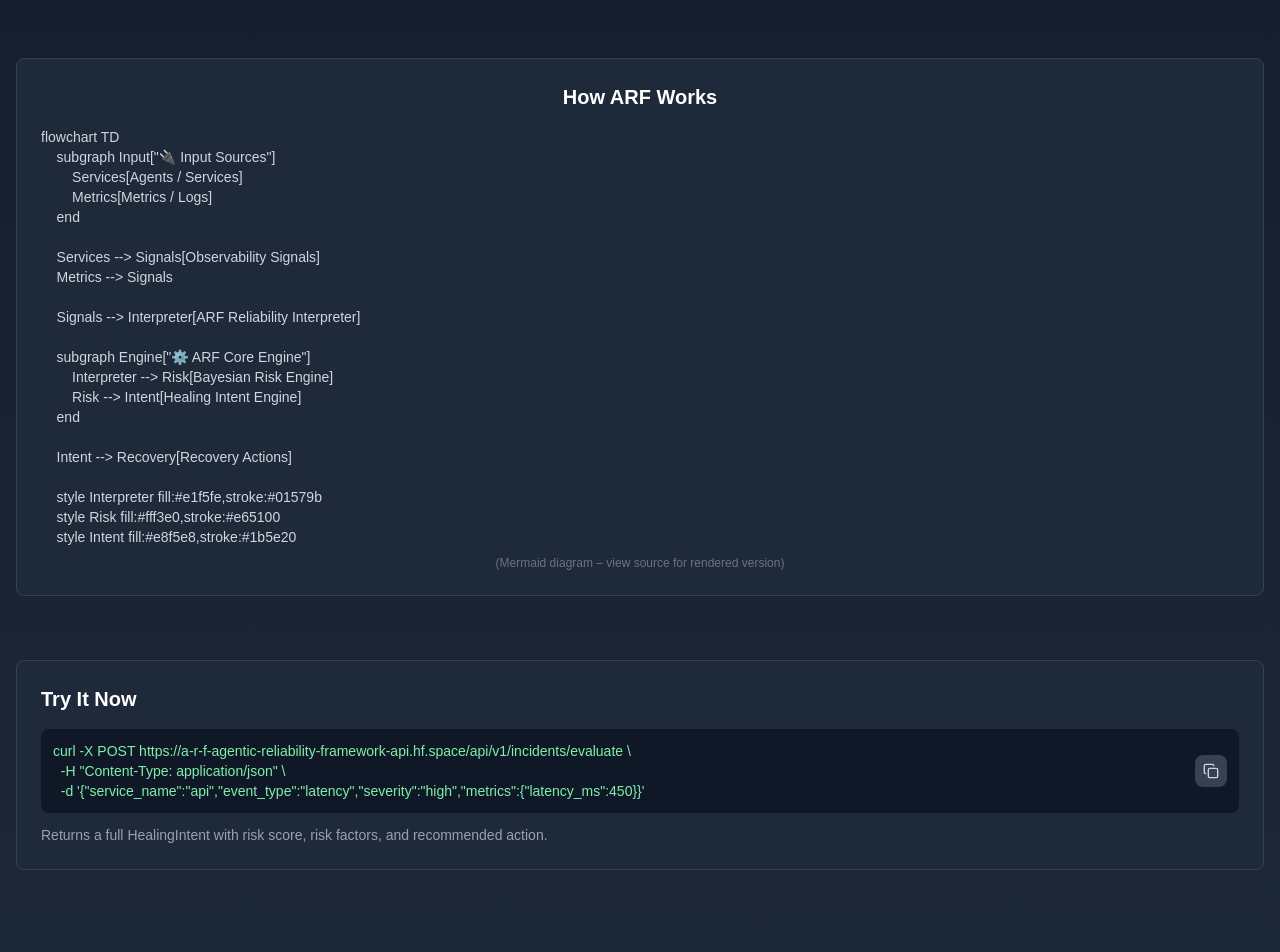
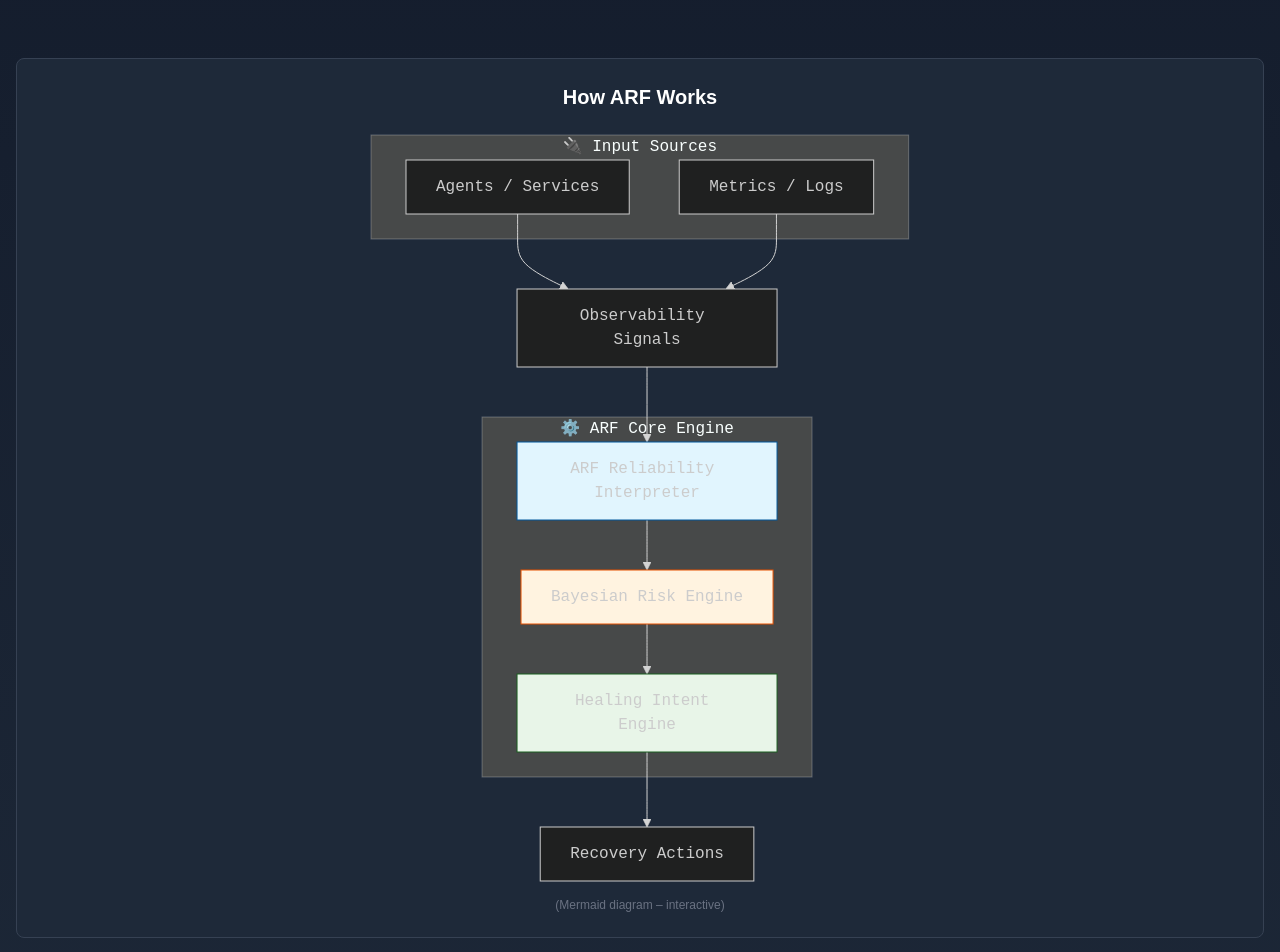
Before and after one commit to arf-foundation/arf-frontend, a Next.js app: page / in a window 1280 px wide. Shown: the part 720-1672 px from the top of the page. Built offline with nearby package versions, Linux system fonts and the light colour scheme; no server answers.

Commit message:
Update page.tsx

```diff
--- a/app/page.tsx
+++ b/app/page.tsx
@@ -27,6 +27,7 @@ import {
 } from 'lucide-react';
 import GitHubStars from './components/GitHubStars';
 import { useInView } from './hooks/useInView';
+import Mermaid from './components/Mermaid';
 
 // --- Type for Repository Data (used by RepoCard) ---
 interface RepoData {
@@ -240,14 +241,14 @@ export default function LandingPage() {
         </div>
       </div>
 
-      {/* Architecture Diagram */}
+      {/* Architecture Diagram - now uses Mermaid */}
       <div className="container mx-auto px-4 mb-16">
         <div className="bg-gray-800 rounded-lg p-6 border border-gray-700">
           <h2 className="text-xl font-semibold mb-4 text-center">How ARF Works</h2>
-          <div className="overflow-x-auto">
-            <pre className="text-sm text-left text-gray-300 font-mono">{DIAGRAM}</pre>
-          </div>
-          <p className="text-xs text-gray-500 mt-2 text-center">(Mermaid diagram – view source for rendered version)</p>
+          <Mermaid chart={DIAGRAM} className="overflow-x-auto flex justify-center" />
+          <p className="text-xs text-gray-500 mt-2 text-center">
+            (Mermaid diagram – interactive)
+          </p>
         </div>
       </div>
 
```
